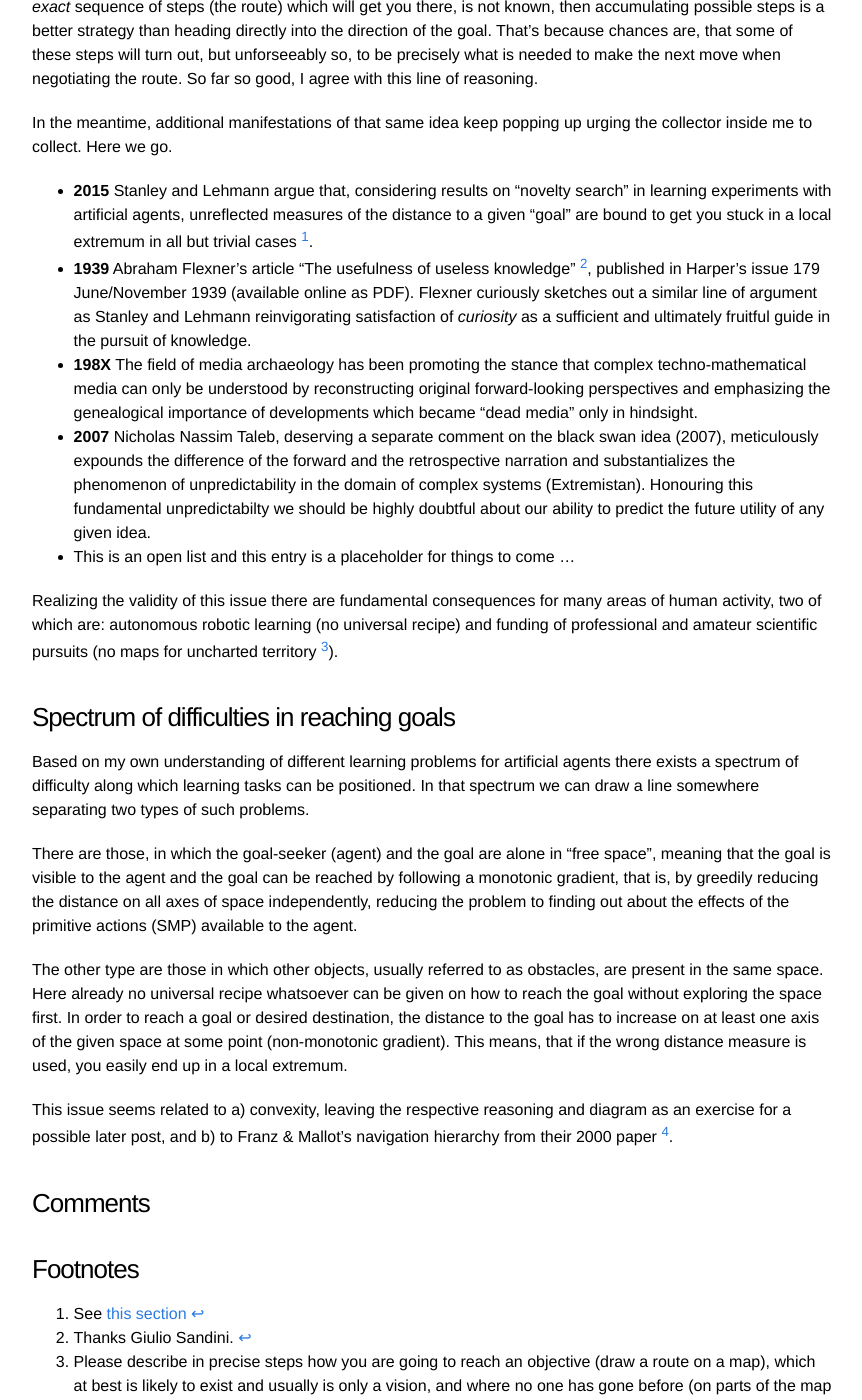
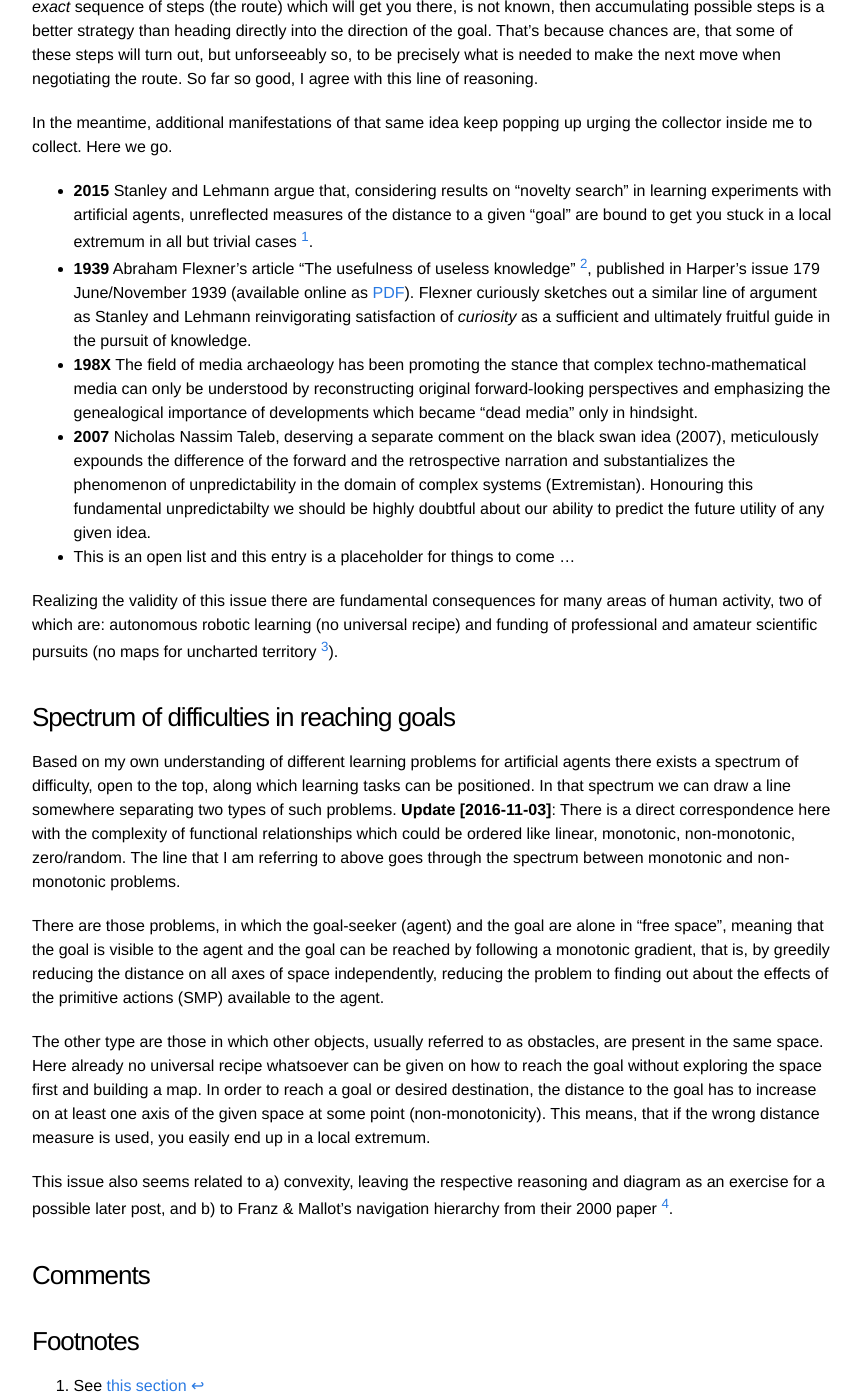
Before and after one commit to x75/x75.github.io, a Jekyll site: the page built from _posts/2016-10-06-apparent-uselessness.md, in a window 1280 px wide and 1400 px high, scrolled down 465 px. Shown: the whole window, without its empty margins (208-1070 px from the left). Built offline with Jekyll 4.4.1, drawn with Linux system fonts in a browser that asks for light colours; comment, search, counter and statistics services are not loaded; some of the changed text lies outside the part shown.

Commit message:
update apparent uselessness

```diff
--- a/_posts/2016-10-06-apparent-uselessness.md
+++ b/_posts/2016-10-06-apparent-uselessness.md
@@ -11,8 +11,8 @@ __Keywords__: robot epistemology, robot learning, exploration, dominant progress
 
 
 Sometime last year I picked up on Kenneth Stanley's and Joel Lehmann's
-2015 book called "Why Greatness Cannot Be Planned - The Myth of the
-Objective". In the book they develop an argument for an advanced
+2015 book called [Why Greatness Cannot Be Planned - The Myth of the
+Objective](http://mythoftheobjective.com/). In the book they develop an argument for an advanced
 teleology based on experiments with synthetic processes of knowledge
 acquisition in the context of AI, ALife, and Learning. The argument
 roughly says, that if you want to reach a goal, that is ambitious in
@@ -32,7 +32,7 @@ go.
    unreflected measures of the distance to a given "goal" are bound to
    get you stuck in a local extremum in all but trivial cases [^1].
  - __1939__ Abraham Flexner's article "The usefulness of useless
-   knowledge" [^2], published in Harper's issue 179 June/November 1939 (available online as PDF). Flexner curiously sketches out a similar line of argument as
+   knowledge" [^2], published in Harper's issue 179 June/November 1939 (available online as [PDF](https://library.ias.edu/files/UsefulnessHarpers.pdf)). Flexner curiously sketches out a similar line of argument as
    Stanley and Lehmann reinvigorating satisfaction of _curiosity_ as a sufficient and ultimately fruitful guide in the pursuit of knowledge.
  - __198X__ The field of media archaeology has been promoting the stance
    that complex techno-mathematical media can only be understood by
@@ -57,29 +57,34 @@ territory [^3]).
 ### Spectrum of difficulties in reaching goals
 
 Based on my own understanding of different learning problems for
-artificial agents there exists a spectrum of difficulty along which
-learning tasks can be positioned. In that spectrum we can draw a line
-somewhere separating two types of such problems.
+artificial agents there exists a spectrum of difficulty, open to the
+top, along which learning tasks can be positioned. In that spectrum we
+can draw a line somewhere separating two types of such
+problems. **Update [2016-11-03]**: There is a direct correspondence here
+with the complexity of functional relationships which could be ordered
+like linear, monotonic, non-monotonic, zero/random. The line that I am
+referring to above goes through the spectrum between monotonic and
+non-monotonic problems.
 
-There are those, in which the goal-seeker (agent) and the goal are alone in "free space",
-meaning that the goal is visible to the agent and the
-goal can be reached by following a monotonic gradient, that is, by greedily reducing the distance on all axes of
+There are those problems, in which the goal-seeker (agent) and the
+goal are alone in "free space", meaning that the goal is visible to
+the agent and the goal can be reached by following a monotonic
+gradient, that is, by greedily reducing the distance on all axes of
 space independently, reducing the problem to finding out about the
 effects of the primitive actions (SMP) available to the agent.
 
 The other type are those in which other objects, usually referred to
 as obstacles, are present in the same space. Here already no universal
 recipe whatsoever can be given on how to reach the goal without
-exploring the space first. In order to reach a goal or desired
-destination, the distance to the goal has to increase on at least one
-axis of the given space at some point (non-monotonic gradient). This
-means, that if the wrong distance measure is used, you easily end up in a
-local extremum.
+exploring the space first and building a map. In order to reach a goal
+or desired destination, the distance to the goal has to increase on at
+least one axis of the given space at some point
+(non-monotonicity). This means, that if the wrong distance measure is
+used, you easily end up in a local extremum.
 
-This issue seems related to a) convexity, leaving the respective
+This issue also seems related to a) convexity, leaving the respective
 reasoning and diagram as an exercise for a possible later post, and b)
 to Franz & Mallot's navigation hierarchy from their 2000 paper [^4].
-
 
 ### Comments
 
```
Also changed, not shown: 2 other files.
